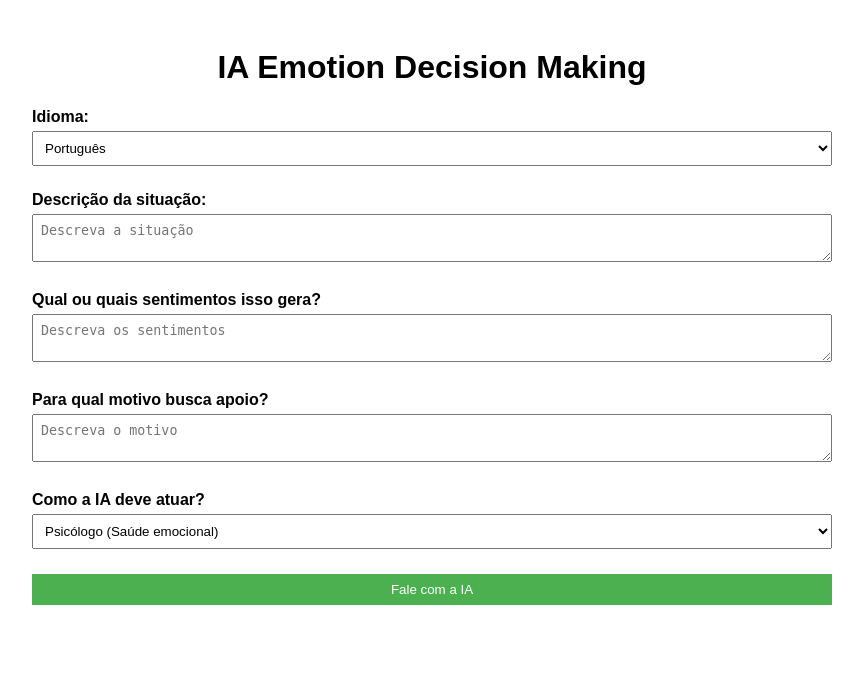
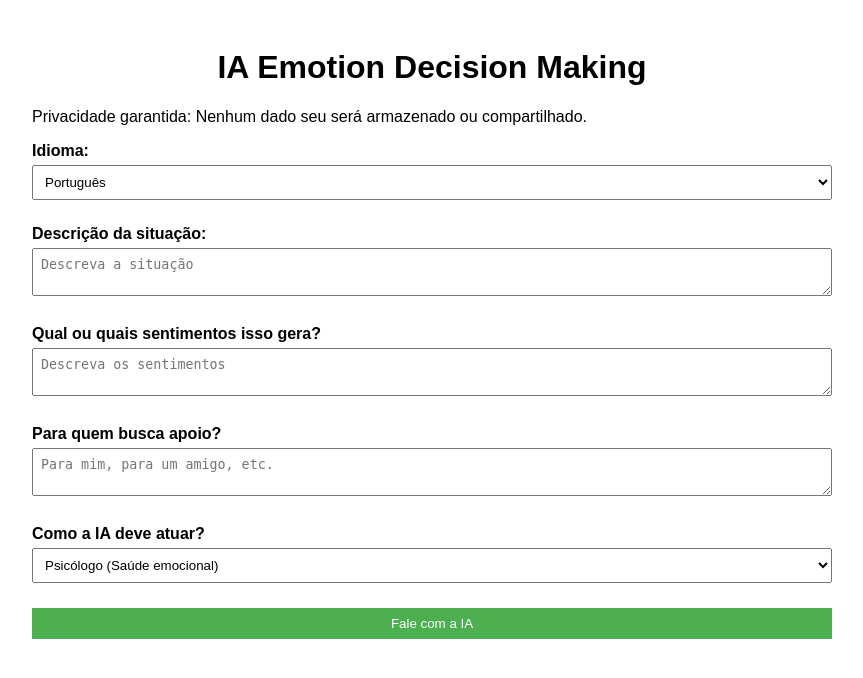
Before and after one commit to JoaoCarlosOrquiza/iaemotiondecisionmaking, a Flask app: page / in a window 1280 px wide. Shown: the top 678 px of the page, without its empty margins (208-1071 px from the left). Run offline with Flask 2, Linux system fonts and the light colour scheme; some libraries are stand-ins or nearby versions.

Commit message:
Atualiza index.html e styles.css com melhorias de SEO e privacidade

```diff
--- a/templates/index.html
+++ b/templates/index.html
@@ -3,13 +3,17 @@
 <head>
     <meta charset="UTF-8">
     <meta name="viewport" content="width=device-width, initial-scale=1.0">
+    <meta name="description" content="IA Emotion Decision Making - Ferramenta de suporte emocional com Inteligência Artificial.">
+    <meta name="keywords" content="IA, Emotion, Decision Making, Suporte Emocional, Terapia Comportamental Cognitiva">
+    <meta name="author" content="IA Emotion Decision Making Team">
+    <title>IA Emotion Decision Making</title>
     <link rel="stylesheet" href="{{ url_for('static', filename='css/styles.css') }}">
-    <title>IA Emotion Decision Making</title>
-	<script src="https://maps.googleapis.com/maps/api/js?key={{ google_api_key }}"></script>
+    <script src="https://maps.googleapis.com/maps/api/js?key={{ google_api_key }}"></script>
 </head>
 <body>
     <div class="container">
         <h1>IA Emotion Decision Making</h1>
+        <p>Privacidade garantida: Nenhum dado seu será armazenado ou compartilhado.</p>
         <form id="emotion-form" action="/process" method="post">
             <div class="form-group">
                 <label for="language">Idioma:</label>
@@ -29,8 +33,8 @@
                 <textarea id="emotions" name="emotions" class="form-control" placeholder="Descreva os sentimentos"></textarea>
             </div>
             <div class="form-group">
-                <label for="support_reason">Para qual motivo busca apoio?</label>
-                <textarea id="support_reason" name="support_reason" class="form-control" placeholder="Descreva o motivo"></textarea>
+                <label for="support_reason">Para quem busca apoio?</label>
+                <textarea id="support_reason" name="support_reason" class="form-control" placeholder="Para mim, para um amigo, etc." required></textarea>
             </div>
             <div class="form-group">
                 <label for="ia_role">Como a IA deve atuar?</label>
```
